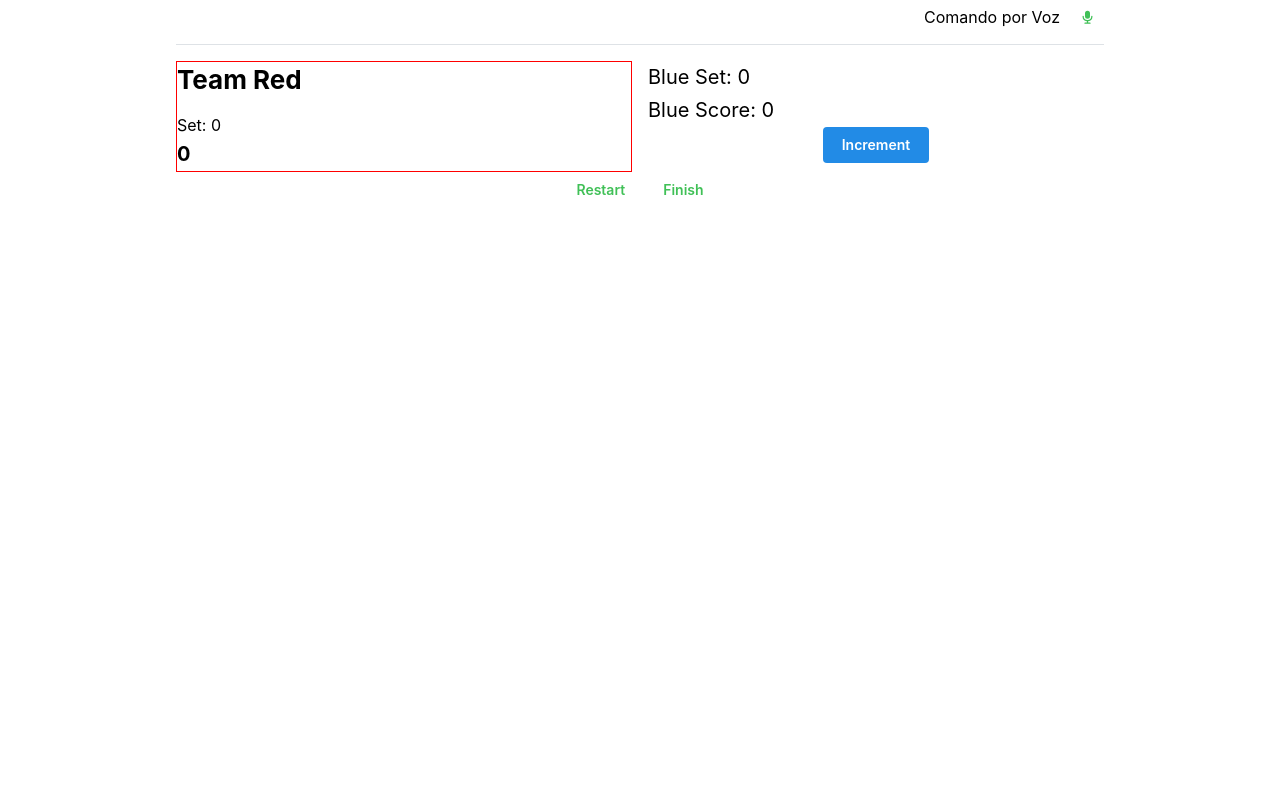
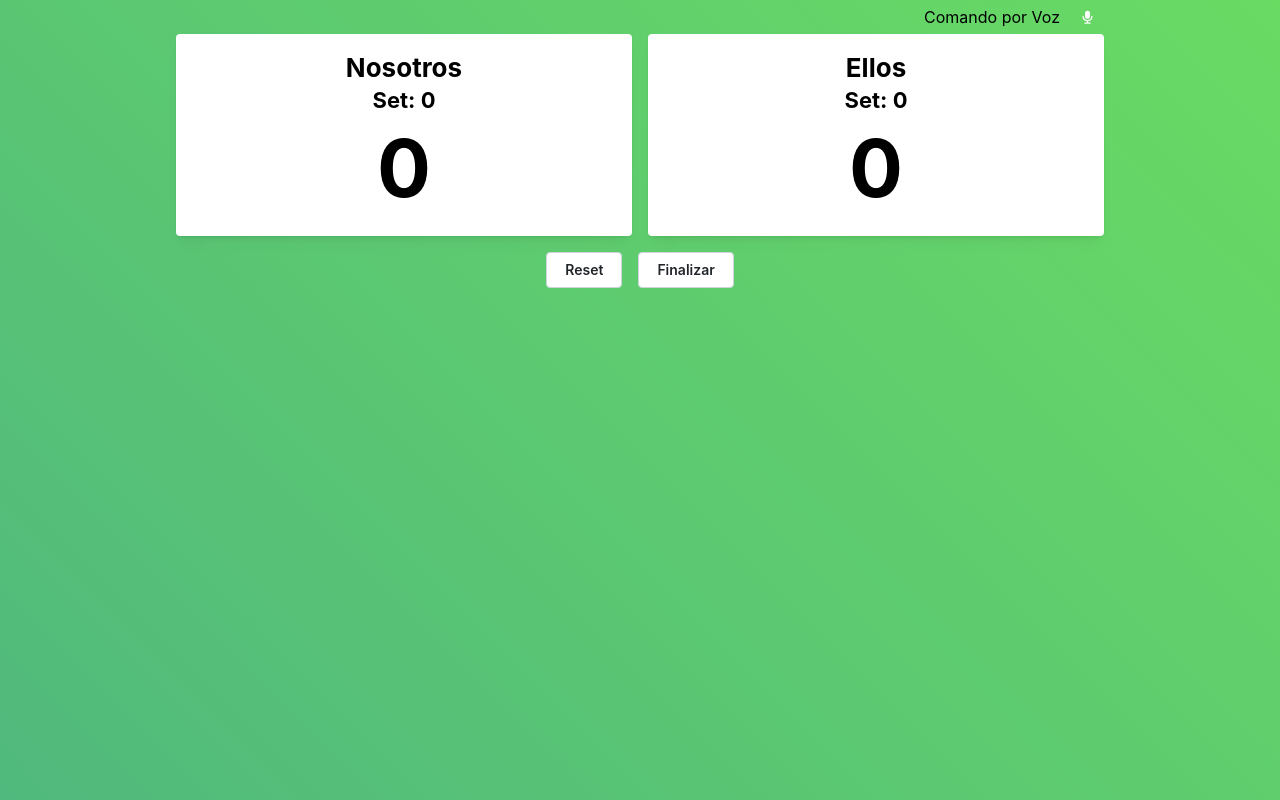
Before and after one commit to mvera8/marcadordepadel, a React (Vite) app: page / in a window 1280 px wide. Both pictures are taken after a click on the button "Empezar". Built offline with nearby package versions, Linux system fonts and the light colour scheme.

Commit message:
several-fixes

```diff
--- a/src/App.jsx
+++ b/src/App.jsx
@@ -1,4 +1,3 @@
-import '@mantine/core/styles.css';
 import { MantineProvider } from '@mantine/core';
 import {
   createBrowserRouter,
@@ -6,6 +5,8 @@ import {
 } from "react-router-dom";
 import ErrorPage from './error-page';
 import { HomePage } from './pages/Home.page';
+
+import '@mantine/core/styles.css';
 
 const router = createBrowserRouter([
   {
--- /dev/null
+++ b/src/components/ScoreCard.jsx
@@ -0,0 +1,31 @@
+import { Card, Title, UnstyledButton } from "@mantine/core";
+import PropTypes from "prop-types";
+import classes from "./ScoreCard.module.css";
+
+export const ScoreCard = ({ title, set, point, onPointScored }) => {
+  return (
+		<Card shadow="sm">
+			<UnstyledButton
+      className={classes.redButton}
+      onClick={onPointScored} // Use the passed function
+    >
+      <Title order={2} c="black" ta="center" mb={0}>
+        {title}
+      </Title>
+      <Title order={3} c="black" ta="center" mb={0}>
+        Set: {set}
+      </Title>
+      <Title order={1} c="black" ta="center" size={80} fw={700}>
+        {point}
+      </Title>
+    </UnstyledButton>
+		</Card>
+  );
+};
+
+ScoreCard.propTypes = {
+  title: PropTypes.string.isRequired,
+  set: PropTypes.number.isRequired,  // Should be number, not string
+  point: PropTypes.oneOfType([PropTypes.string, PropTypes.number]).isRequired, // Can be number or string (for "A")
+  onPointScored: PropTypes.func.isRequired, // Ensure function is required
+};
--- /dev/null
+++ b/src/components/ScoreCard.module.css
@@ -0,0 +1,4 @@
+.redButton {
+	border: solid 1px red;
+	width: 100%;
+}
--- a/src/pages/Home.module.css
+++ b/src/pages/Home.module.css
@@ -1,4 +1,8 @@
-.redButton {
-	border: solid 1px red;
-	width: 100%;
+html, body {
+	height: 100%;
 }
+
+body {
+	background: rgb(105, 219, 99);
+	background: linear-gradient(225deg, rgba(105, 219, 99, 1) 0%, rgba(80, 185, 125, 1) 100%);
+}
--- a/src/pages/Home.page.jsx
+++ b/src/pages/Home.page.jsx
@@ -1,15 +1,15 @@
-import 'regenerator-runtime/runtime'
+import 'regenerator-runtime/runtime';
 import { useEffect, useState } from 'react';
-import { ActionIcon, Button, Container, Divider, Flex, Grid, Group, Text, Title, UnstyledButton } from '@mantine/core';
-import SpeechRecognition, { useSpeechRecognition } from "react-speech-recognition";
+import { ActionIcon, Button, Container, Flex, Grid, Group, Text, Title } from '@mantine/core';
+import SpeechRecognition, { useSpeechRecognition } from 'react-speech-recognition';
 import { IconBallTennis, IconMicrophoneFilled, IconPlayerStopFilled } from '@tabler/icons-react';
-import classes from './Home.module.css';
+import { ScoreCard } from '../components/ScoreCard';
 
+import './Home.module.css';
 
-// Tennis scoring constants
 const TENNIS_SCORES = [0, 15, 30, 40, 'A'];
 const GAMES_TO_WIN_SET = 6;
-const DEUCE_SCORE = 3; // Index 3 corresponds to 40 in TENNIS_SCORES
+const DEUCE_SCORE = 3;
 
 export const HomePage = () => {
     const [gameState, setGameState] = useState({
@@ -20,19 +20,18 @@ export const HomePage = () => {
     });
 
     const { gameStarted, lastWinner, sets, points } = gameState;
-
 		const { transcript, listening, resetTranscript } = useSpeechRecognition();
 
     useEffect(() => {
-        if (!listening) {
-            // Check if the recognized transcript contains a command
+        if (!gameStarted) return;
         const transcriptLower = transcript.toLowerCase();
+        console.log('transcription:', transcriptLower);
 
-            if (transcriptLower.includes("red") && transcriptLower.includes("point")) {
+        if (transcriptLower.includes("nosotros")) {
             handlePointScored('red');
             resetTranscript();
         }
-            if (transcriptLower.includes("blue") && transcriptLower.includes("point")) {
+        if (transcriptLower.includes("ellos")) {
             handlePointScored('blue');
             resetTranscript();
         }
@@ -40,52 +39,34 @@ export const HomePage = () => {
             handleGameRestart();
             resetTranscript();
         }
-            if (transcriptLower.includes("finish")) {
+        if (transcriptLower.includes("fin")) {
             handleGameFinished('No Winner');
             resetTranscript();
         }
-        }
-    }, [transcript, listening, resetTranscript]);
+    }, [transcript, gameStarted]);
 
-    // Handle point scored logic
     const handlePointScored = (player) => {
         const opponent = player === 'red' ? 'blue' : 'red';
-
         setGameState(prevState => {
             const newState = { ...prevState };
             const playerPoints = prevState.points[player];
             const opponentPoints = prevState.points[opponent];
 
-            // If opponent has advantage and player scores a point
             if (opponentPoints === DEUCE_SCORE + 1) {
-                // Return to deuce
                 newState.points = { red: DEUCE_SCORE, blue: DEUCE_SCORE };
                 return newState;
             }
-
-            // Deuce scenario (40-40)
             if (playerPoints === DEUCE_SCORE && opponentPoints === DEUCE_SCORE) {
-                // Player gets advantage
                 newState.points[player] = DEUCE_SCORE + 1;
-            }
-            // Player has advantage
-            else if (playerPoints === DEUCE_SCORE + 1) {
-                // Player wins the game
+            } else if (playerPoints === DEUCE_SCORE + 1) {
                 newState.sets[player] += 1;
                 newState.points = { red: 0, blue: 0 };
-            }
-            // Player at 40, opponent less than 40
-            else if (playerPoints === DEUCE_SCORE && opponentPoints < DEUCE_SCORE) {
-                // Player wins the game
+            } else if (playerPoints === DEUCE_SCORE && opponentPoints < DEUCE_SCORE) {
                 newState.sets[player] += 1;
                 newState.points = { red: 0, blue: 0 };
-            }
-            // Normal point increment
-            else {
+            } else {
                 newState.points[player] += 1;
             }
-
-            // Check if the set is complete
             if (newState.sets[player] >= GAMES_TO_WIN_SET) {
                 return {
                     ...newState,
@@ -93,7 +74,6 @@ export const HomePage = () => {
                     lastWinner: `${player.charAt(0).toUpperCase() + player.slice(1)} Wins`
                 };
             }
-
             return newState;
         });
     };
@@ -127,39 +107,44 @@ export const HomePage = () => {
 			if (listening) {
 					SpeechRecognition.stopListening();
 			} else {
-            SpeechRecognition.startListening();
+				SpeechRecognition.startListening({ continuous: true });
 			}
     };
 
-		// Show other thing if browserSupportsSpeechRecognition is not supported
     if (!SpeechRecognition.browserSupportsSpeechRecognition()) {
         return <p>Your browser does not support speech recognition.</p>;
     }
 
-    // Game not started view
     if (!gameStarted) {
         return (
             <Container>
-						{lastWinner && <Title order={1}>Último ganador: {lastWinner}</Title>}
-						<Text mb="md">Comenzar Juego?</Text>
+                <Title c="white" order={1} ta="center" my="xl">Marcador de Padel</Title>
+                {lastWinner && <Title order={2} ta="center" c="dimmed">Último ganador: {lastWinner}</Title>}
+                <Container size="xs">
+                    <Text c="white" ta="center" mb="md">Comenzar Juego?</Text>
                     <Button
+                        fullWidth
                         rightSection={<IconBallTennis size={20} />}
-							variant="filled"
+                        variant="white"
+                        color="gray"
+                        radius="xl"
                         size="lg"
-							onClick={handleGameStart}>Empezar</Button>
+                        onClick={handleGameStart}>
+                        Empezar
+                    </Button>
+                </Container>
             </Container>
         );
     }
 
-    // Game in progress view
     return (
         <Container>
-            <Flex justify="flex-end" align="center" pb="xs">
+						<Flex justify="flex-end" align="center" pb={0}>
 								Comando por Voz
                 <ActionIcon
 									ml="xs"
 									variant="subtle"
-									color={listening ? "red" : "green"}
+									color={listening ? "red" : "white"}
 									aria-label="Listen"
 									size="lg"
 									onClick={handleStartListen}>
@@ -171,32 +156,20 @@ export const HomePage = () => {
                 </ActionIcon>
             </Flex>
 
-						<Divider mb="md" />
-
-            <Grid>
+            <Grid mb="md">
                 <Grid.Col span={6}>
-                    <UnstyledButton
-											className={classes.redButton}
-											onClick={() => handlePointScored('red')}>
-												<Title order={2} mb="md">Team Red</Title>
-												<Text size="md">Set: {sets.red}</Text>
-												<Text size="xl" fw={700}>{TENNIS_SCORES[points.red]}</Text>
-										</UnstyledButton>
+                    <ScoreCard title="Nosotros" set={sets.red} point={TENNIS_SCORES[points.red]} onPointScored={() => handlePointScored('red')} />
                 </Grid.Col>
                 <Grid.Col span={6}>
-                    <Text size="xl">Blue Set: {sets.blue}</Text>
-                    <Text size="xl">Blue Score: {TENNIS_SCORES[points.blue]}</Text>
-                    <Group justify="center">
-                        <Button onClick={() => handlePointScored('blue')}>
-                            Increment
-                        </Button>
-                    </Group>
+                    <ScoreCard title="Ellos" set={sets.blue} point={TENNIS_SCORES[points.blue]} onPointScored={() => handlePointScored('blue')} />
                 </Grid.Col>
             </Grid>
 
             <Flex justify="center">
-                <Button variant="subtle" color="green" onClick={handleGameRestart}>Restart</Button>
-                <Button variant="subtle" color="green" onClick={() => handleGameFinished('No Winner')}>Finish</Button>
+							<Group>
+								<Button variant="default" onClick={handleGameRestart}>Reset</Button>
+                <Button variant="default" onClick={() => handleGameFinished('Finalizado')}>Finalizar</Button>
+							</Group>
             </Flex>
         </Container>
     );
```
Lines whose indentation alone changed are shown as unchanged.
